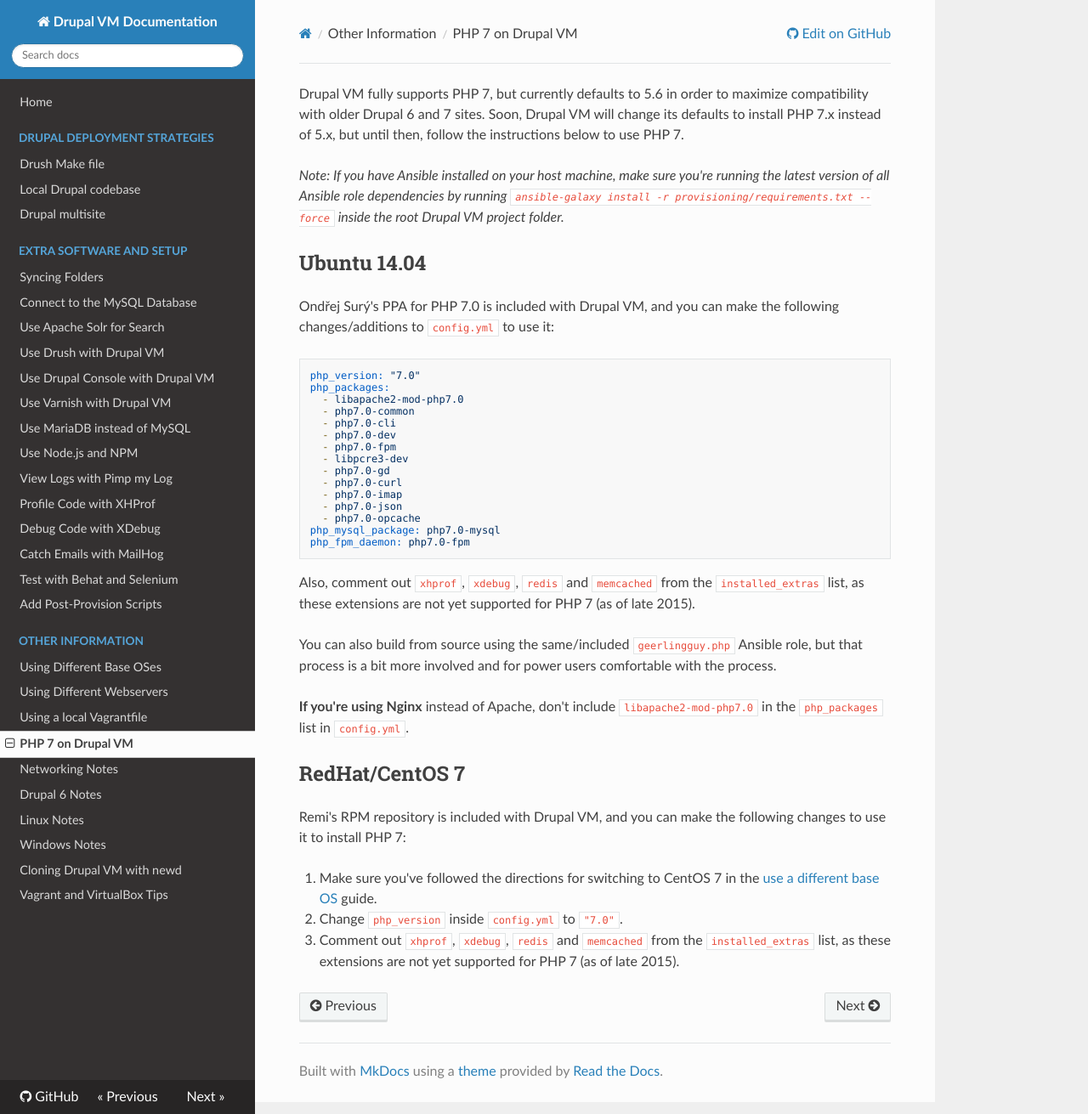
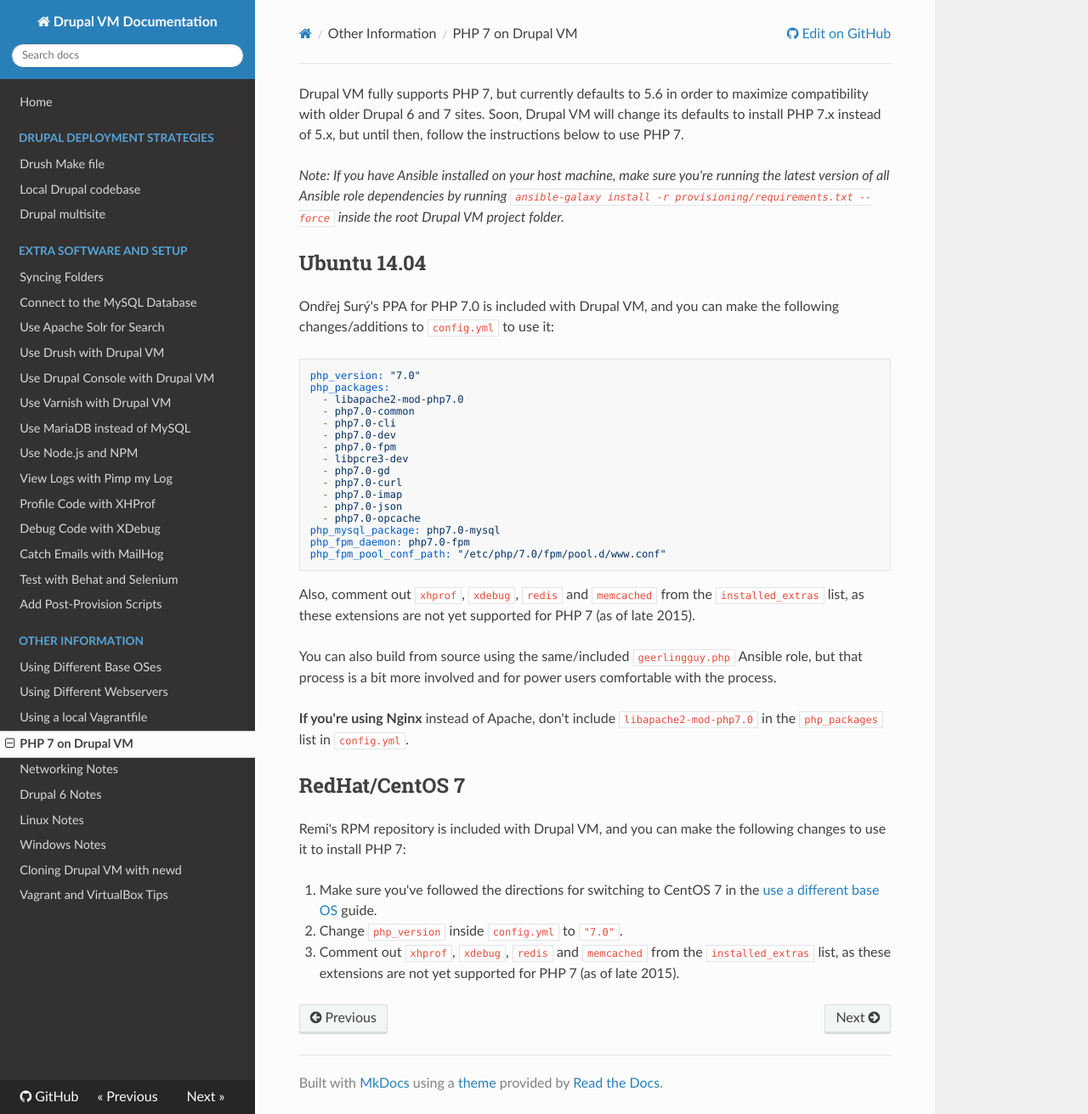
Before and after one commit to geerlingguy/drupal-vm, an MkDocs documentation site: the page built from docs/other/php-7.md, in a window 1280 px wide and 1311 px high. Shown: the whole window at 85% size. Built offline with MkDocs 1.6.1, drawn with Linux system fonts in a browser that asks for light colours; nearby versions of some CDN libraries; old or Windows-style settings are respelled for this version of MkDocs.

Commit message:
Updates documentation about PHP 7 configuration

````diff
--- a/docs/other/php-7.md
+++ b/docs/other/php-7.md
@@ -22,6 +22,7 @@ php_packages:
   - php7.0-opcache
 php_mysql_package: php7.0-mysql
 php_fpm_daemon: php7.0-fpm
+php_fpm_pool_conf_path: "/etc/php/7.0/fpm/pool.d/www.conf"
 ```
 
 Also, comment out `xhprof`, `xdebug`, `redis` and `memcached` from the `installed_extras` list, as these extensions are not yet supported for PHP 7 (as of late 2015).
````
